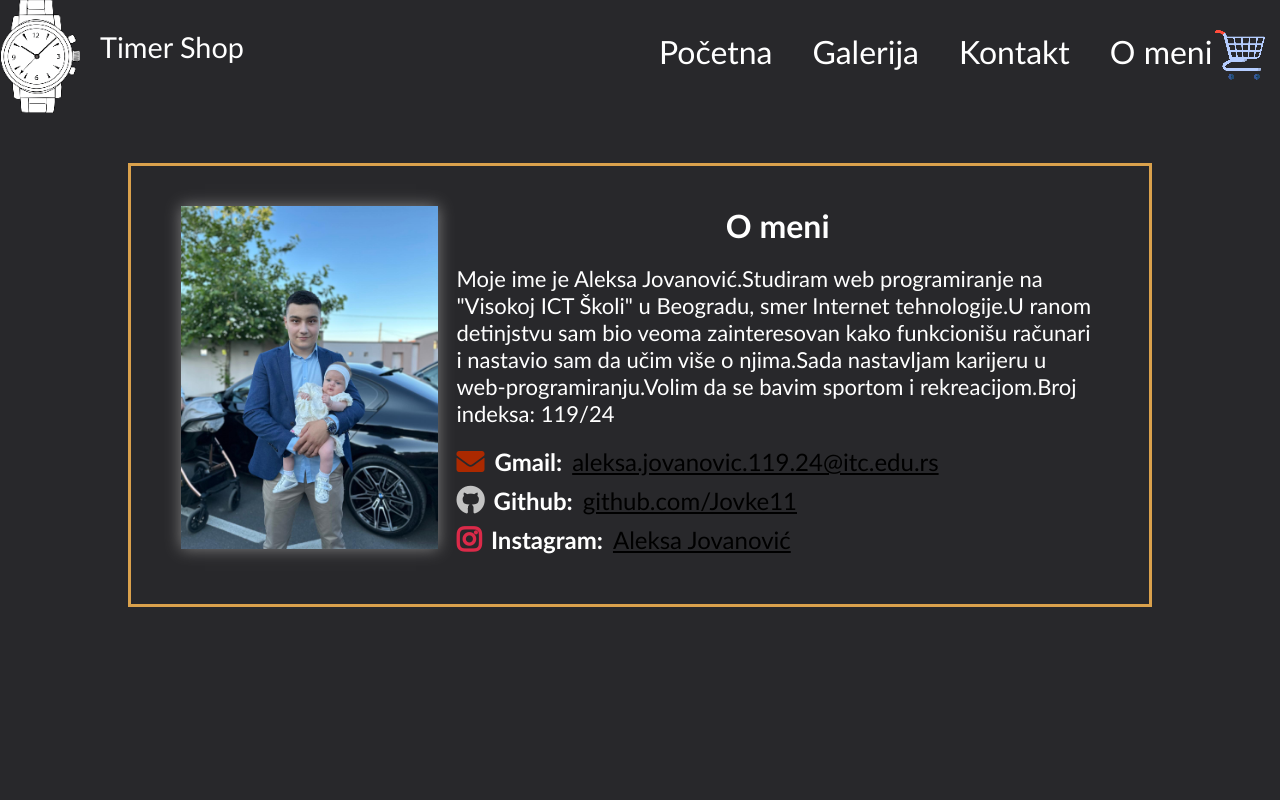
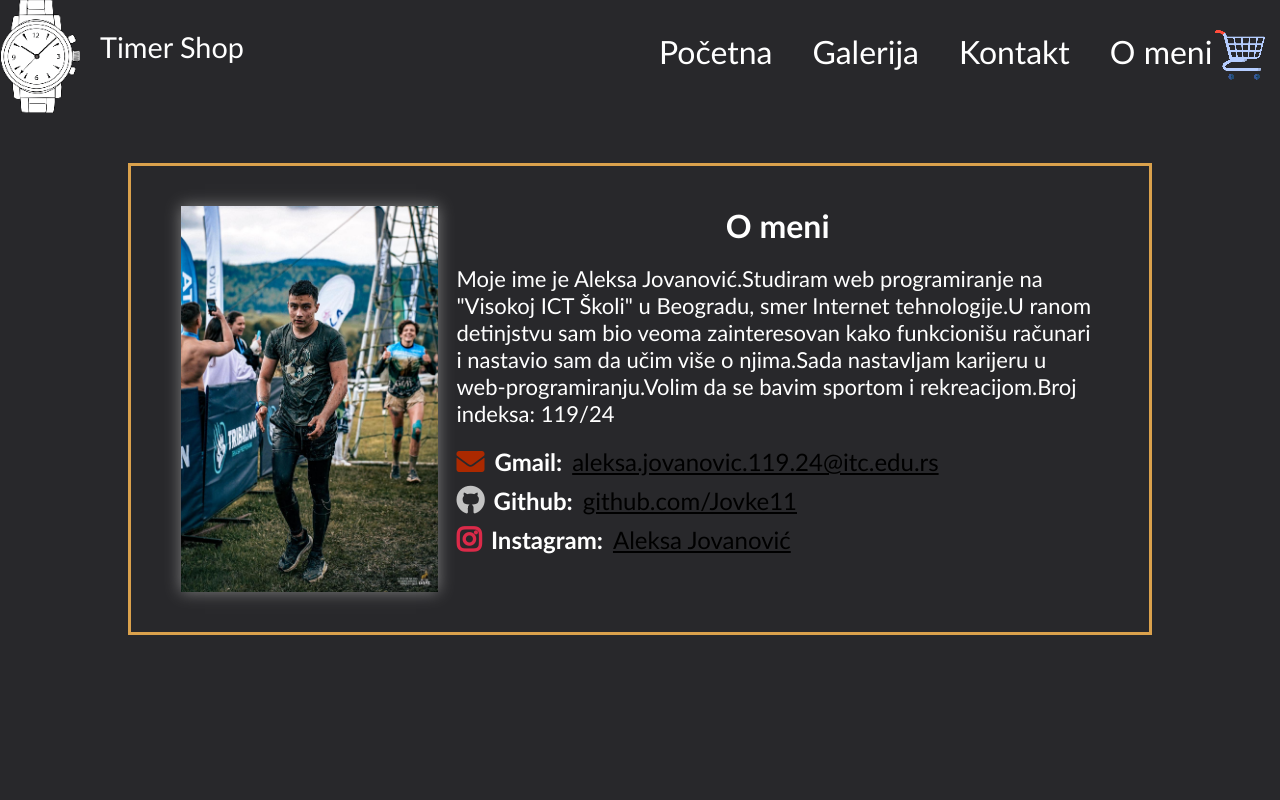
Before and after one commit to Jovke11/timer-shop, a plain HTML site: page o-meni.html in a window 1280 px wide. Shown: the top 800 px of the page. Drawn offline with Linux system fonts and the light colour scheme.

Commit message:
izmena fotografije autora

```diff
--- a/o-meni.html
+++ b/o-meni.html
@@ -35,7 +35,7 @@
     </div>
     <main id="aboutMain">
 		<div id="profileImage">
-			<img src="img/moja-slika.jpg" alt="Profile image" />
+			<img src="img/moja-slika4.jpg" alt="Profile image" />
 		</div>
 		<div id="biography">
 			<h1>O meni</h1>
```
Also changed, not shown: img/moja-slika4.jpg (added).
